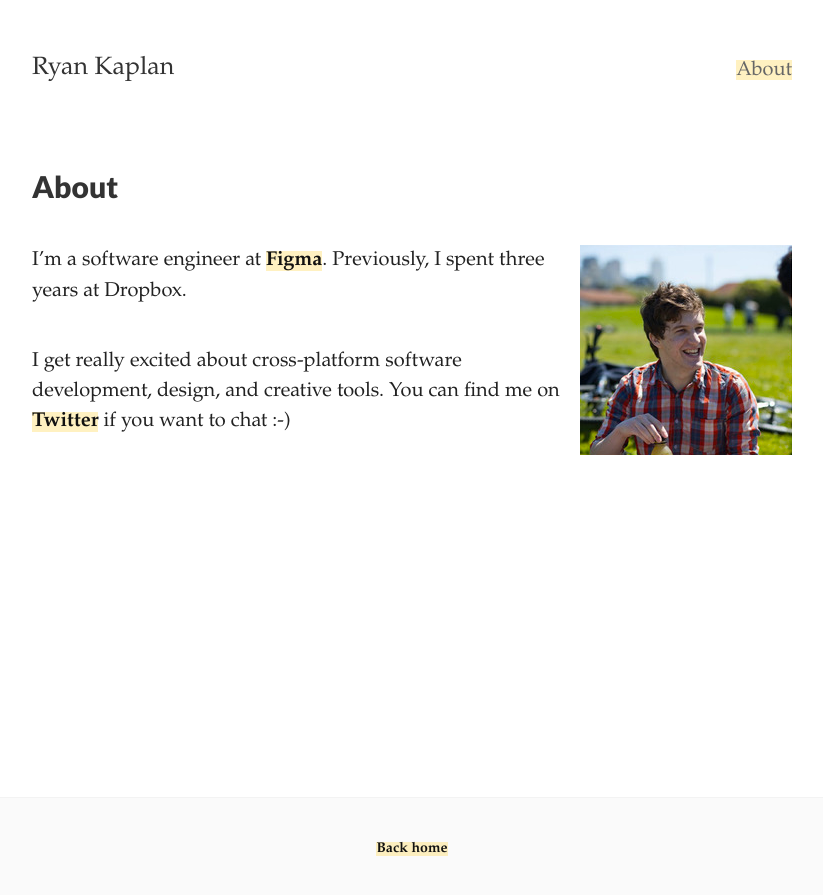
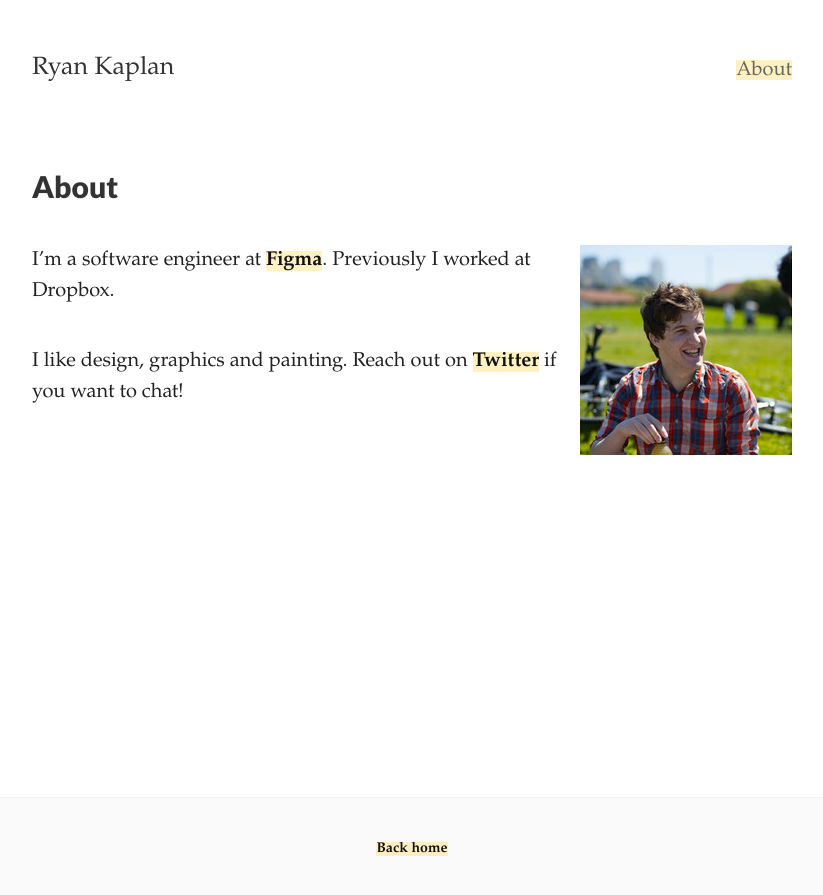
Before and after one commit to ryankaplan/ryankaplan.github.io, a Jekyll site: the page built from about.md, in a window 1280 px wide. Shown: the top 895 px of the page, without its empty margins (228-1051 px from the left). Built offline with Jekyll 4.4.1, drawn with Linux system fonts in a browser that asks for light colours.

Commit message:
Update about page

```diff
--- a/about.md
+++ b/about.md
@@ -4,8 +4,9 @@ title: About
 permalink: /about/
 tags: about
 ---
+
 <img style="float: right; margin: 0px 0px 20px 20px;" src="/images/me.png">
 
-I'm a software engineer at [Figma](https://www.figma.com/). Previously, I spent three years at Dropbox.
+I'm a software engineer at [Figma](https://www.figma.com/). Previously I worked at Dropbox.
 
-I get really excited about cross-platform software development, design, and creative tools. You can find me on [Twitter](https://twitter.com/ryanjkaplan) if you want to chat :-)
+I like design, graphics and painting. Reach out on [Twitter](https://twitter.com/ryanjkaplan) if you want to chat!
```
